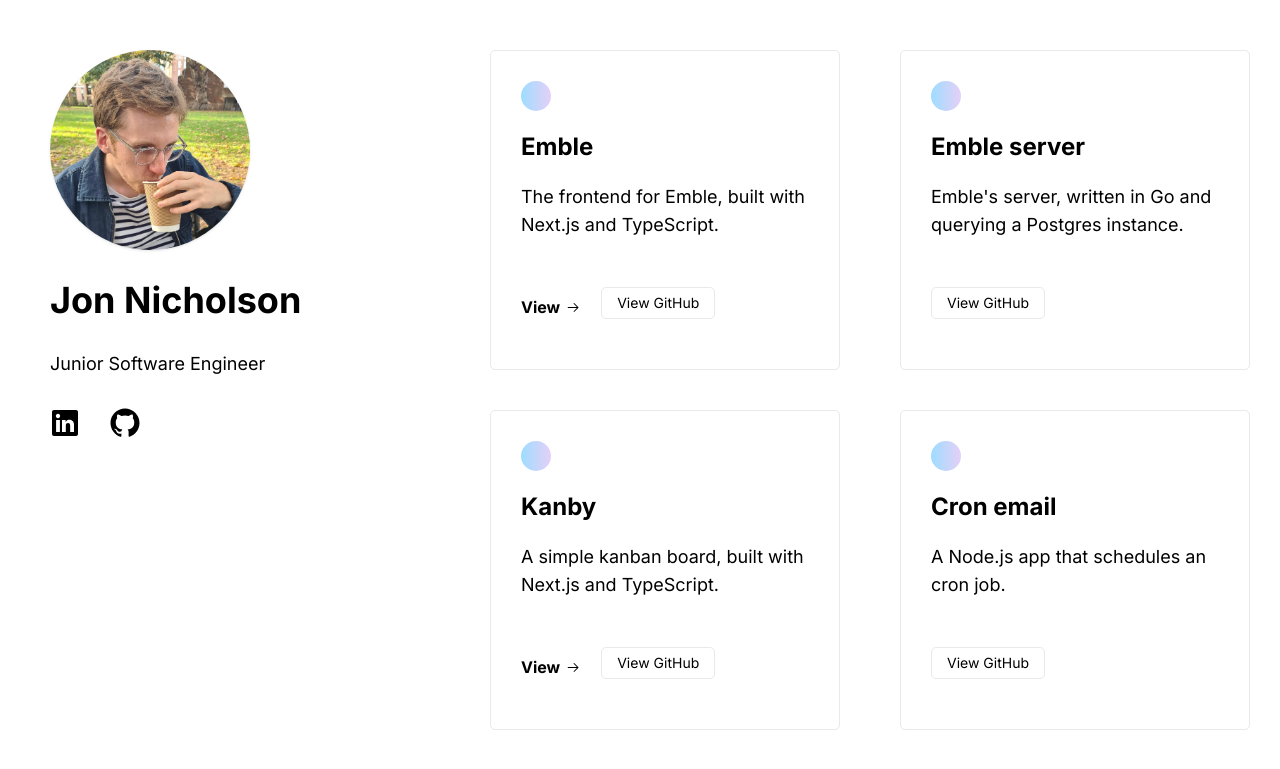
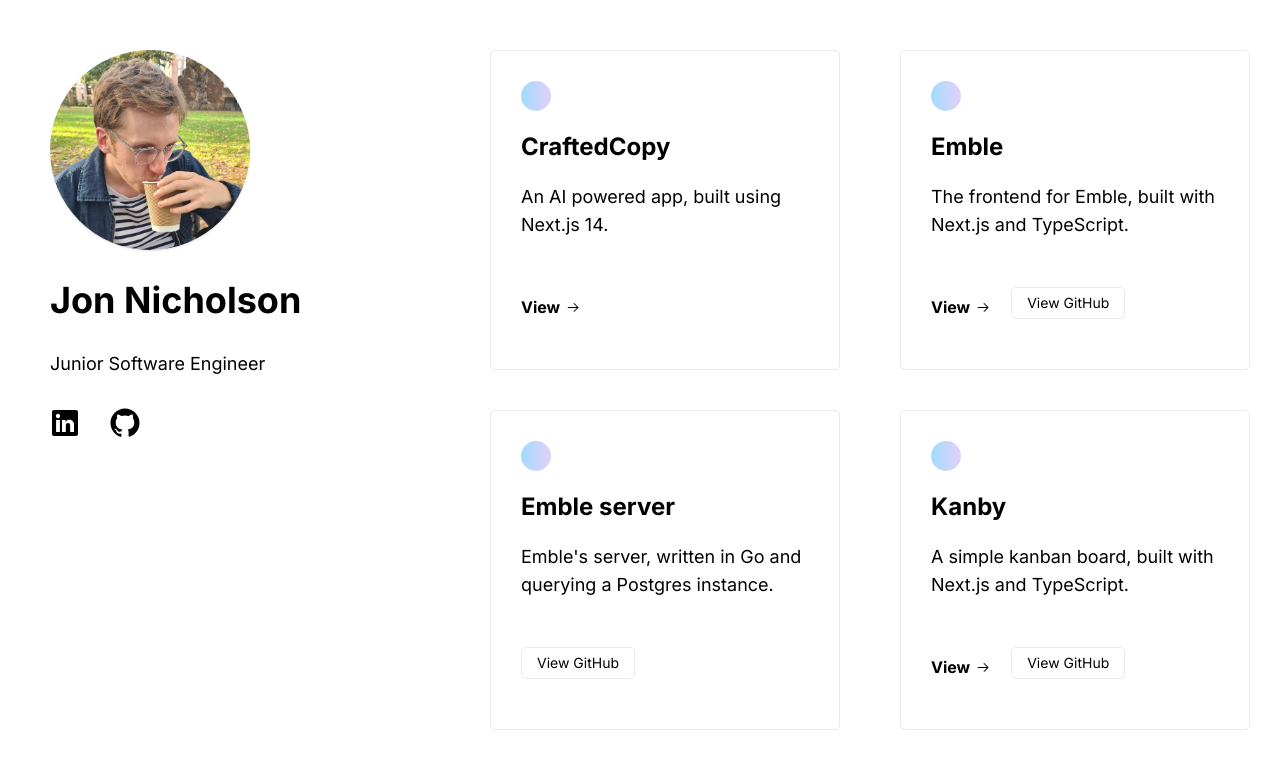
Before and after one commit to jonnicholson94/portfolio, a Next.js app: page / in a window 1280 px wide. Shown: the top 769 px of the page. Built offline with nearby package versions, Linux system fonts and the light colour scheme.

Commit message:
Added CraftedCopy to my portfolio

```diff
--- a/components/Card.tsx
+++ b/components/Card.tsx
@@ -21,9 +21,10 @@ const Card = ({ bg, title, description, viewLink, githubLink }: Props) => {
                     View
                     <img className="ml-[5px]" src="/arrow.svg" />
                 </Link> }
+                { githubLink &&
                 <Link className="py-[5px] px-[15px] text-sm border border-paleGrey rounded-md" href={githubLink} target="_blank">
                     View GitHub
-                </Link>
+                </Link> }
             </div>
         </div>
     )
--- a/pages/index.tsx
+++ b/pages/index.tsx
@@ -18,6 +18,7 @@ const HomePage = () => {
         </SideContainer>
 
         <MainContainer>
+          <Card bg="bg-salmon" title="CraftedCopy" description="An AI powered app, built using Next.js 14." viewLink="https://craftedcopy.app" githubLink="" />
           <Card bg="bg-blue" title="Emble" description="The frontend for Emble, built with Next.js and TypeScript." viewLink="https://emble.app" githubLink="https://github.com/jonnicholson94/emble-app" />
           <Card bg="bg-green" title="Emble server" description="Emble's server, written in Go and querying a Postgres instance." githubLink="https://github.com/jonnicholson94/emble-server" />
           <Card bg="bg-lilac" title="Kanby" description="A simple kanban board, built with Next.js and TypeScript." viewLink="https://kanby.vercel.app" githubLink="https://github.com/jonnicholson94/kanby-open" />
```
